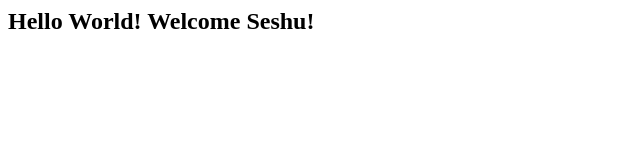
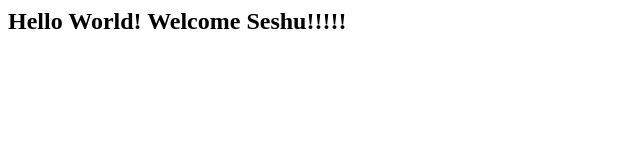
Before and after one commit to SeshuVarma/Test, a plain HTML site: page index.html in a window 1280 px wide. Shown: the full height of the page, 0-640 px from the left. Drawn offline with Linux system fonts and the light colour scheme.

Commit message:
Update index.html

```diff
--- a/index.html
+++ b/index.html
@@ -1,5 +1,5 @@
 <html>
 <body>
-<h2>Hello World! Welcome Seshu!</h2>
+<h2>Hello World! Welcome Seshu!!!!!</h2>
 </body>
 </html>
```
